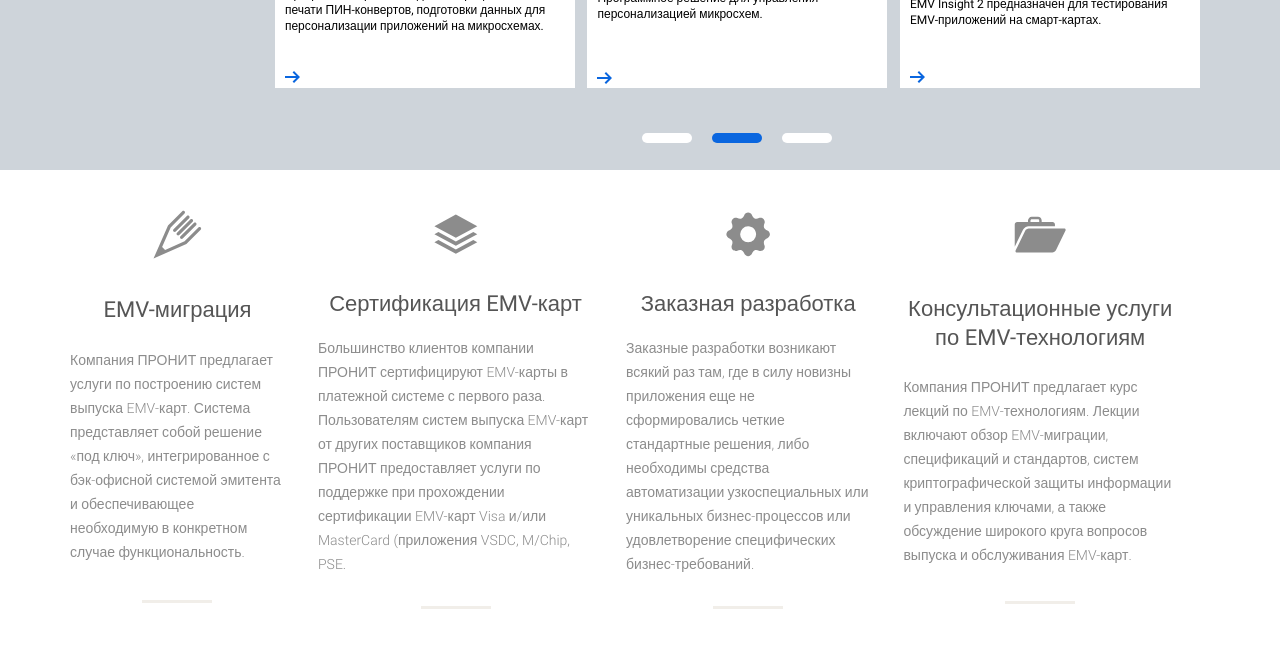
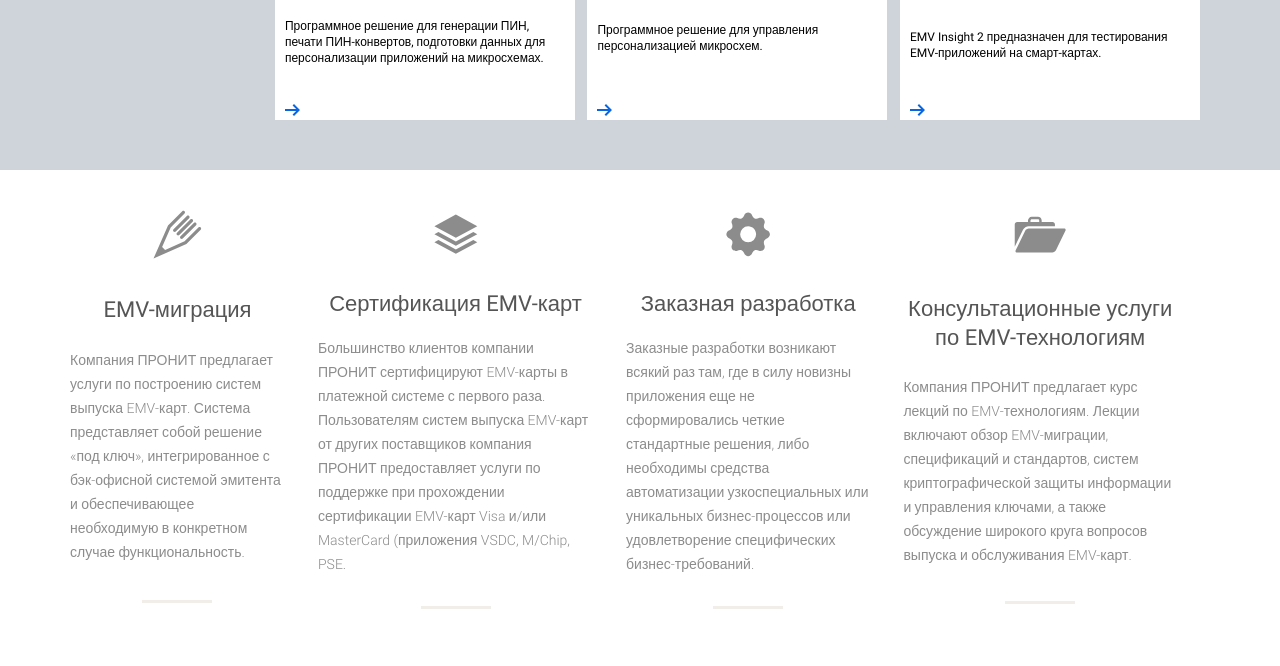
Before and after one commit to slava2021/pronit_template, a plain HTML site: page index.html in a window 1280 px wide. Shown: the part 900-1566 px from the top of the page. Drawn offline with Linux system fonts and the light colour scheme.

Commit message:
убраны кнопки у продуктов

```diff
--- a/index.html
+++ b/index.html
@@ -272,11 +272,11 @@
                         </a>
 
                     </div>
-                    <aside class="main-product-navi">
+                    <!-- <aside class="main-product-navi">
                         <div class="main-product-navi-pages"></div>
                         <div class="main-product-navi-pages active-link"></div>
                         <div class="main-product-navi-pages"></div>
-                    </aside>
+                    </aside> -->
                 </div>
             </section>
 
```
